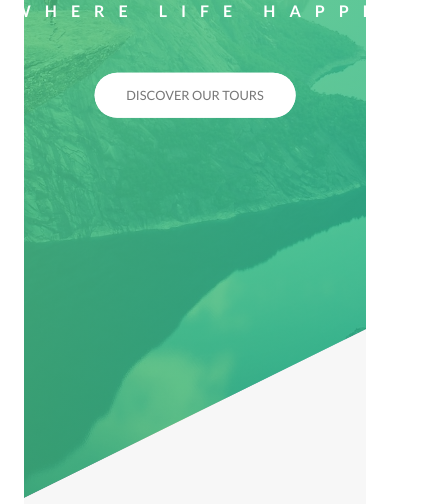
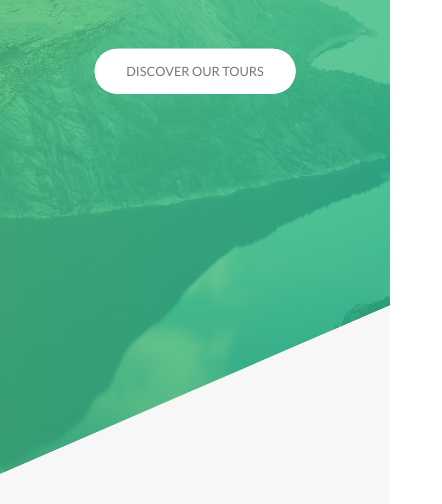
Before and after one commit to gerrcass/advanced-css-course, a website: page index.html in a window 390 px wide. Shown: the part 328-832 px from the top of the page, 442 px wide, since content can reach past the window. Drawn offline with Linux system fonts and the light colour scheme.

Commit message:
making responsive the base and typography code

```diff
--- a/sass/abstracts/_mixins.scss
+++ b/sass/abstracts/_mixins.scss
@@ -34,9 +34,8 @@ $breakpoint argument choices:
 * tab-land
 * big-desktop
 
-*/
+ORDER: base + typograpfy > general layout (header, footer, navigation, etc) > grid > page layout > components
 
-/*
 Litle note about unit used in media query:
 em and rems unit, in media query are not affected by a root font size.
 they are always just equal to the font size setting which is comming from the browser
@@ -48,7 +47,7 @@ em is more useful to be used here becuase of browser support
 1em = 16px
 */
 
-@mixin repond($breakpoint){
+@mixin respond($breakpoint){
     @if $breakpoint == phone {
         @media (max-width: 37.5em){ @content } //600px
     }
--- a/sass/base/_base.scss
+++ b/sass/base/_base.scss
@@ -12,10 +12,10 @@ html{
 
     font-size: 62.5%; //1rem = 10px; (10px/16px = 62.5%)
 
-    @include repond(tab-land){ // width = 1200px
+    @include respond(tab-land){ // width = 1200px
         font-size: 56.25%; //1rem = 9px; (9px/16px = 56.25%)
     }
-    @include repond(tab-port){ // width = 900px
+    @include respond(tab-port){ // width = 900px
         font-size: 50%; //1rem = 8px; (8px/16px = 50%)
     }
 
@@ -23,11 +23,16 @@ html{
 //    @include repond(phone){
 //        font-size: 50%; //1rem = 8px; (8px/16px = 50%)
 //    }
-    @include repond(big-desktop){ // wudth = 2800px
+    @include respond(big-desktop){ // wudth = 2800px
         font-size: 75%; //1rem = 12px; (12px/16px = 75%)
     }
 }
 
 body{
     box-sizing: border-box;
+    padding: 3rem;
+
+    @include respond(tab-port){
+        padding: 0;
+    }
 }
--- a/sass/base/_typography.scss
+++ b/sass/base/_typography.scss
@@ -3,7 +3,6 @@ body{
     font-weight: 400;
     line-height: 1.7;
     color: $color-grey-dark;
-    padding: 3rem;
 }
 
 .heading-primary{
@@ -21,6 +20,11 @@ body{
         animation-name: moveInLeft;
         animation-duration: 1s;
         animation-timing-function: ease-in-out;
+
+        @include respond(phone){
+            letter-spacing: 1rem;
+            font-family: 5rem;
+        }
             /*
             animation-delay: 3s;
             animation-iteration-count: 3;
@@ -32,6 +36,9 @@ body{
         font-weight: 700;
         letter-spacing: 1.75rem;
         animation: moveInRight 1s ease-out;
+        @include respond(phone){
+            letter-spacing: .5rem;
+        }
     }
 
 }
@@ -47,8 +54,15 @@ body{
     -webkit-background-clip:text;
     color: transparent;
 
-    letter-spacing: 2px;
+    letter-spacing: .2rem;
     transition: all .2s;
+
+    @include respond(tab-port){
+        font-size: 3rem;
+    }
+    @include respond(phone){
+        font-size: 2.5rem;
+    }
 
     &:hover{
         transform: skewY(2deg) skewX(15deg) scale(1.1);
```
Also changed, not shown: css/style.css.
